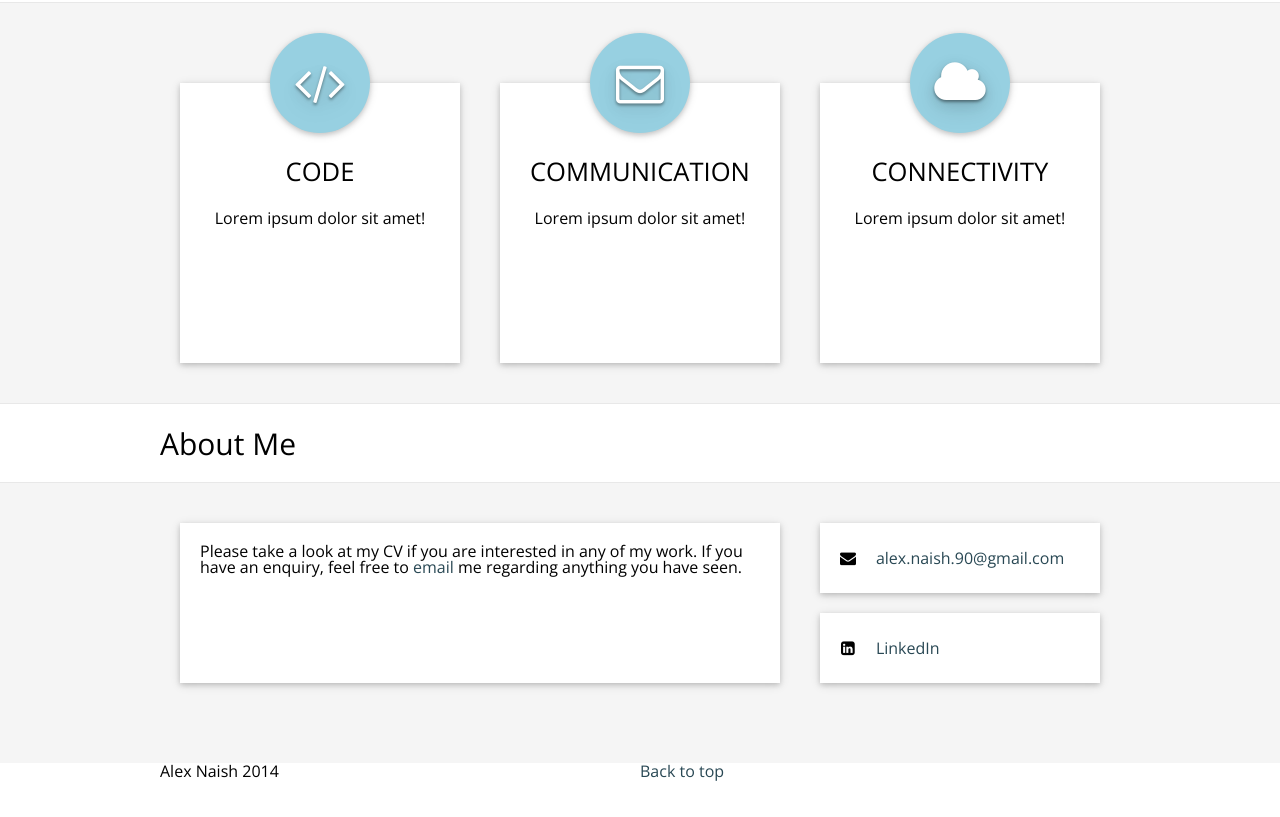
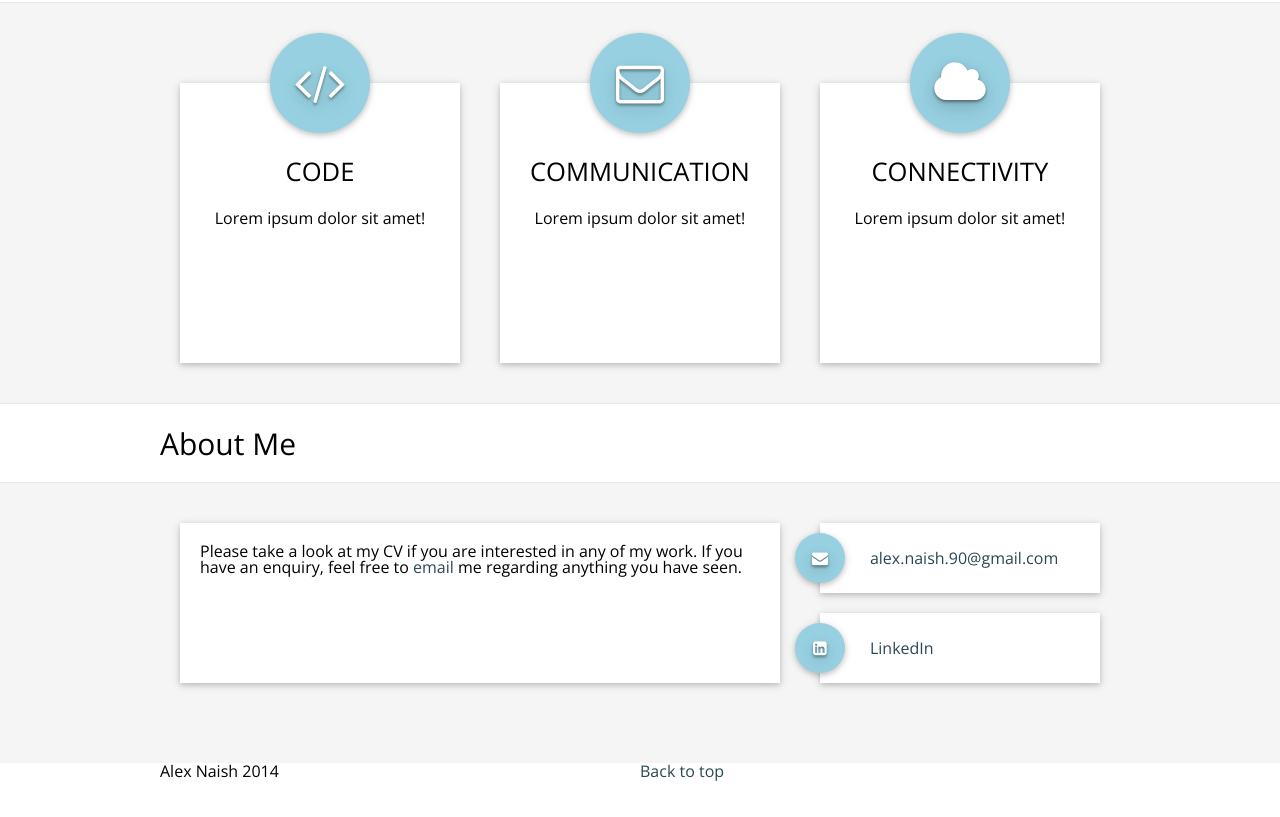
Before and after one commit to alexnaish/grid-sass-portfolio, a website: page index.html in a window 1280 px wide. Shown: the part 477-1294 px from the top of the page. Drawn offline with nearby package versions, Linux system fonts and the light colour scheme.

Commit message:
modify contact blocks

```diff
--- a/sass/blocks.scss
+++ b/sass/blocks.scss
@@ -1,3 +1,4 @@
+@import "variables";
 $height : 70px;
 
 .blocks {
@@ -23,10 +24,33 @@ $height : 70px;
         height: $height;
         line-height: $height;
 
+        &:hover .block-icon {
+            background-color: $ICON_HOVER_COLOUR;
+        }
+
         .block-icon {
             float: left;
-            width: 20%;
+            width: 50px;
+            height: 50px;
             text-align: center;
+            margin: 10px auto;
+            background-color: $ICON_IDLE_COLOUR;
+            border-radius: 50%;
+            margin-left: -25px;
+            margin-right: 25px;
+            display: table;
+            transition: background-color $TRANSITION_TIME $TRANSITION_TYPE;
+            box-shadow: 0 2px 5px 0 rgba(0,0,0,.16),0 2px 10px 0 rgba(0,0,0,.12);
+
+
+            i {
+                display: table-cell;
+                vertical-align: middle;
+                color: rgb(255, 255, 255);
+                text-shadow: rgba(0, 0, 0, 0.4) 0px 2px 3px, rgba(0, 0, 0, 0.0980392) 0px 4px 13px, rgba(0, 0, 0, 0.0980392) 0px 9px 23px;
+            }
+
+
         }
 
         .block-text {
--- a/sass/variables.scss
+++ b/sass/variables.scss
@@ -1,5 +1,13 @@
 $GRID_WIDTH: 960px;
+
+
 $BACKGROUND_MAIN: #f5f5f5;
+
+$ICON_IDLE_COLOUR: #97d0e1;
+$ICON_HOVER_COLOUR: #74a6bc;
+
+
+
 $BORDER_GREY: #e8e8e8;
 $TRANSITION_TIME: 0.6s;
 $TRANSITION_TYPE: ease;
```
Also changed, not shown: css/style.css, css/style.min.css.
